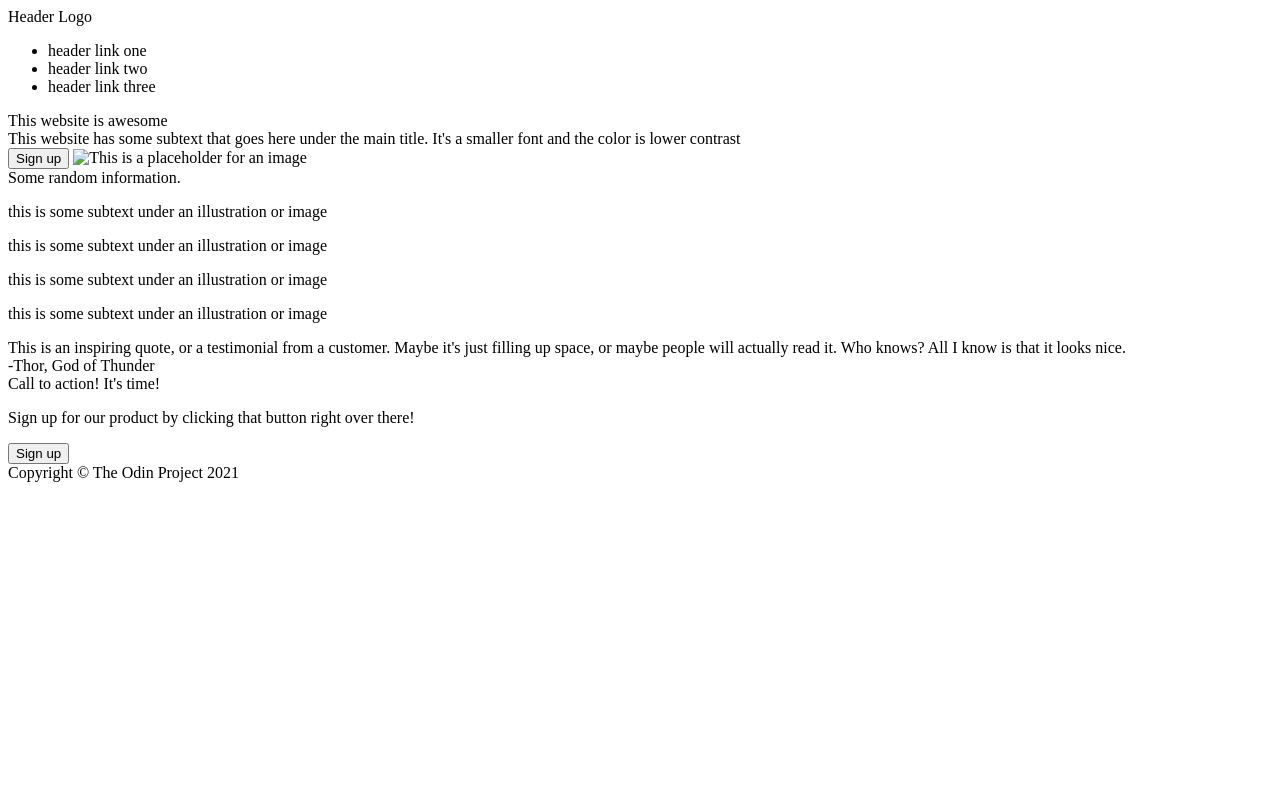
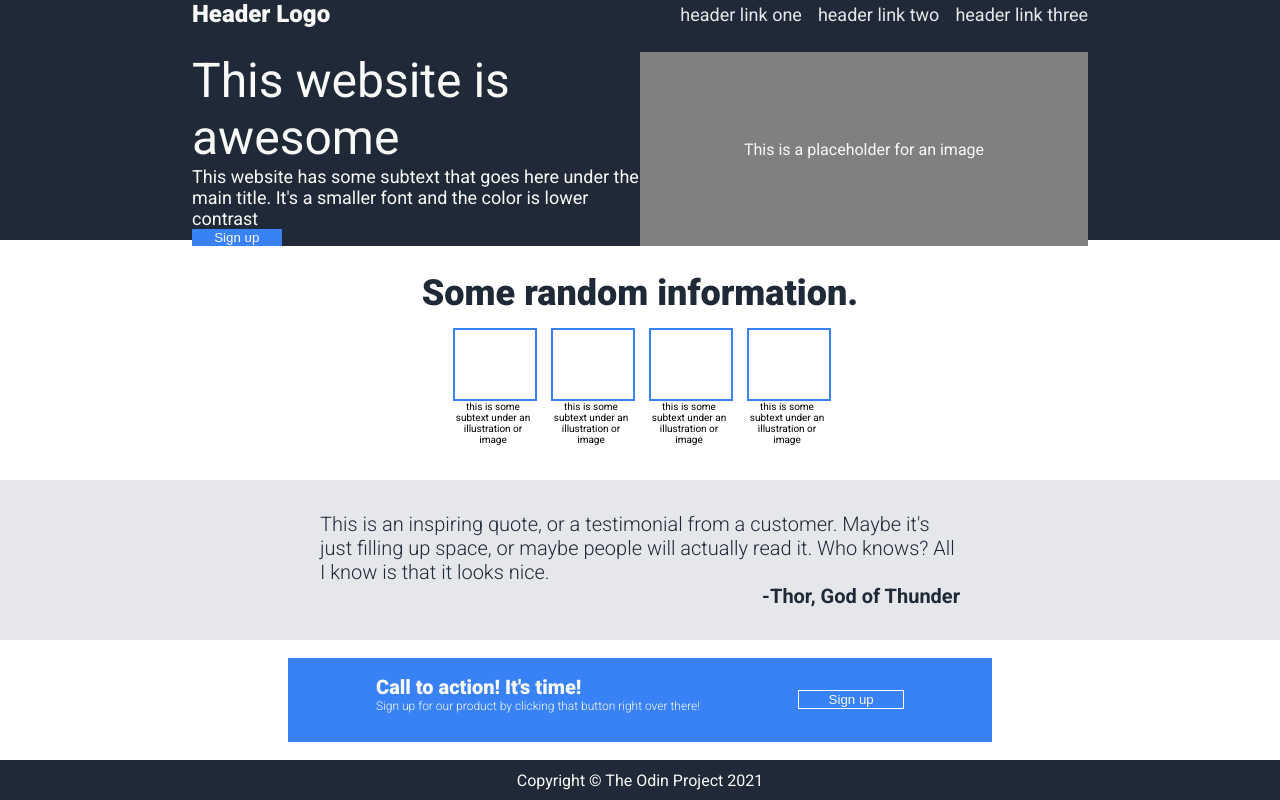
Before and after one commit to DanailaAndrei/landing-page, a plain HTML site: page index.html in a window 1280 px wide. Drawn offline with Linux system fonts and the light colour scheme.

Commit message:
Got the project in the last stage, doesn't look that well, but mostly finished

```diff
--- a/index.html
+++ b/index.html
@@ -5,69 +5,76 @@
     <meta name="viewport" content="width=device-width, initial-scale=1.0">
     <title>Document</title>
     <link rel="stylesheet" href="style.css">
+    <link rel="preconnect" href="https://fonts.googleapis.com">
+    <link rel="preconnect" href="https://fonts.gstatic.com" crossorigin>
+    <link href="https://fonts.googleapis.com/css2?family=Roboto:wdth,wght@75..100,100..900&display=swap" rel="stylesheet">
 </head>
 <body>
-    <div class="header">
-        <div class="top">
-            <div class="logo">Header Logo</div>
+  <div class="div1">
+  	<div class="div1_box">
+  		<div class="div11">
+        	<div class="logo">Header Logo</div>
             <ul>
-                <li>header link one</li>
-                <li>header link two</li>
-                <li>header link three</li>
+                <li><a href="">header link one</a></li>
+                <li><a href="">header link two</a></li>
+                <li><a href="">header link three</a></li>
             </ul>
         </div>
-        <div class="hero">
-            <div class="text1">This website is awesome</div>
-            <div class="text2">
-            This website has some subtext that goes here under the main title. It's a smaller font and the color is lower contrast
+    	<div class="div12">
+        	<div class="title">
+            	<div class="text1">This website is awesome</div>
+                <div class="text2">
+                This website has some subtext that goes here under the main title. It's a smaller font and the color is lower contrast
+                </div>
+                <button>Sign up</button>
             </div>
-            <button>Sign up</button>
-            <img src="" alt="This is a placeholder for an image" width="500" height="200">
+        	<div class="image">This is a placeholder for an image</div>
         </div>
     </div>
-
-    <div class="section1">
-        <div class="text3">Some random information.</div>
-        <div class="illustrations">
-            <div class="illustr">
-                <div class="box"></div>
-                <p>this is some subtext under an illustration or image</p>
+  </div>
+  <div class="div2">
+  	<div class="div2_box">
+  		<div class="div21">
+            Some random information.
+        </div>
+    	<div class="div22">
+        	<div class="box">
+            	<div class="inside_box"></div>
+                <div class="subtext">this is some subtext under an illustration or image</div>
             </div>
-            <div class="illustr">
-                <div class="box"></div>
-                <p>this is some subtext under an illustration or image</p>
+            <div class="box">
+            	<div class="inside_box"></div>
+                <div class="subtext">this is some subtext under an illustration or image</div>
             </div>
-            <div class="illustr">
-                <div class="box"></div>
-                <p>this is some subtext under an illustration or image</p>
+            <div class="box">
+            	<div class="inside_box"></div>
+                <div class="subtext">this is some subtext under an illustration or image</div>
             </div>
-            <div class="illustr">
-                <div class="box"></div>
-                <p>this is some subtext under an illustration or image</p>
+            <div class="box">
+            	<div class="inside_box"></div>
+                <div class="subtext">this is some subtext under an illustration or image</div>
             </div>
         </div>
     </div>
-
-    <div class="section2">
-        <div class="quote">
-            This is an inspiring quote, or a testimonial from a customer.
-            Maybe it's just filling up space, or maybe people will actually read it. Who knows? All I know is that it looks nice.
-        </div>
-        <div class="author">-Thor, God of Thunder</div>
+  </div>
+  <div class="div3">
+  	<div class="div3_box">
+    	<p>This is an inspiring quote, or a testimonial from a customer.
+        Maybe it's just filling up space, or maybe people will actually read it. Who knows? All I know is that it looks nice.</p>
+        <p class="author">-Thor, God of Thunder</p>
     </div>
-
-    <div class="section3">
-        <div class="box">
-            <div class="call">
-                <div class="title">Call to action! It's time!</div>
-                <p>Sign up for our product by clicking that button right over there!</p>
+  </div>
+  <div class="div4">
+  	<div class="div4_box">
+    	<div class="div4_box_container">
+    		<div class="div4_call">
+            	<p class="call">Call to action! It's time!</p>
+                <p class="under_call">Sign up for our product by clicking that button right over there!</p>
             </div>
-            <button>Sign up</button>
+        	<button>Sign up</button>
         </div>
     </div>
-
-    <div class="footer">
-        <div class="copyright">Copyright © The Odin Project 2021</div>
-    </div>
+  </div>
+  <div class="div5">Copyright © The Odin Project 2021</div>
 </body>
 </html>
--- a/style.css
+++ b/style.css
@@ -0,0 +1,230 @@
+html, body {
+  height: 100%;
+  width: 100%;
+  margin: 0;
+}
+
+body {
+  font-family: Roboto;
+}
+
+div {
+  width: 100%;
+}
+
+.div1 {
+  height: 30%;
+  display: flex;
+  justify-content: center;
+  background-color: #1F2937;
+  color: #f9faf8;
+}
+
+.div1_box {
+  height: 80%;
+  width: 70%;
+  display: flex;
+  flex-direction: column;
+  color: #f9faf8;
+  gap: 24px;
+}
+
+.div11 {
+  height: 15%;
+  display: flex;
+  justify-content: space-around;
+}
+
+.logo {
+  font-size: 24px;
+  font-weight: 900;
+  display: flex;
+  align-items: center;
+  width: 30%;
+}
+
+ul {
+  display: flex;
+  list-style-type: none;
+  margin: 0;
+  padding: 0;
+  gap: 16px;
+  align-items: center;
+  flex: 1;
+  font-size: 18px;
+  justify-content: flex-end;
+}
+
+a {
+    text-decoration: none;
+    color: #e5e7eb;
+}
+
+.div12 {
+  flex: 1;
+  background-color: #1F2937;
+  display: flex;
+}
+
+.text1 {
+  font-size: 48px;
+}
+
+.text2 {
+  font-size: 18px;
+}
+
+button {
+  color: #f9faf8;
+  background-color: #3882f6;
+}
+
+.title {
+  display: flex;
+  flex-direction: column;
+}
+
+.title button {
+    flex: 1;
+    border: none;
+    width: 20%;
+}
+
+.image {
+  background-color: gray;
+  display: flex;
+  justify-content: center;
+  align-items: center;
+}
+
+.div2 {
+  height: 30%;
+  display: flex;
+  justify-content: center;
+  align-items: center;
+}
+
+.div2_box {
+  height: 70%;
+  width: 60%;
+  display: flex;
+  flex-direction: column;
+  gap: 18px;
+}
+
+.div21 {
+  height: 20%;
+  display: flex;
+  justify-content: center;
+  align-items: center;
+  font-size: 36px;
+  font-weight: 900;
+  color: #1F2937;
+}
+
+.div22 {
+  flex: 1;
+  display: flex;
+  justify-content: center;
+  gap: 18px;
+}
+
+.box {
+  width: 80px;
+}
+
+.inside_box {
+  height: 60%;
+  border: 2px solid #3882f6;
+}
+
+.subtext {
+  flex: 1;
+  text-align: center;
+  font-size: 10px;
+}
+
+.div3 {
+  height: 20%;
+  display: flex;
+  justify-content: center;
+  align-items: center;
+  background-color: #e5e7eb;
+}
+
+.div3_box {
+  height: 70%;
+  width: 50%;
+  display: flex;
+  flex-direction: column;
+  justify-content: center;
+}
+
+p {
+  margin: 0;
+  font-size: 20px;
+  color: #1F2937;
+  font-weight: 300;
+}
+
+.author {
+	text-align: right;
+    font-weight: bold;
+}
+
+.div4 {
+  height: 15%;
+  display: flex;
+  justify-content: center;
+  align-items: center;
+}
+
+.div4_box {
+  height: 70%;
+  width: 55%;
+  display: flex;
+  background-color: #3882f6;
+  justify-content: center;
+  align-items: center;
+}
+
+.div4_box_container {
+  height: 60%;
+  width: 100%;
+  display: flex;
+  justify-content: center;
+  align-items: center;
+  background-color: #3882f6;
+}
+
+.div4_call {
+  height: 100%;
+  width: 60%;
+  background-color: #3882f6;
+}
+
+.div4_box_container button {
+  border: 1px solid white;
+  width: 15%;
+}
+
+.call, .under_call {
+    color: #f9faf8;
+}
+
+.call {
+    font-weight: 900;
+}
+
+.under_call {
+    font-size: 12px;
+}
+
+.div5 {
+  height: 5%;
+  display: flex;
+  justify-content: center;
+  align-items: center;
+  background-color: #1F2937;
+  color: #f9faf8;
+}
```
